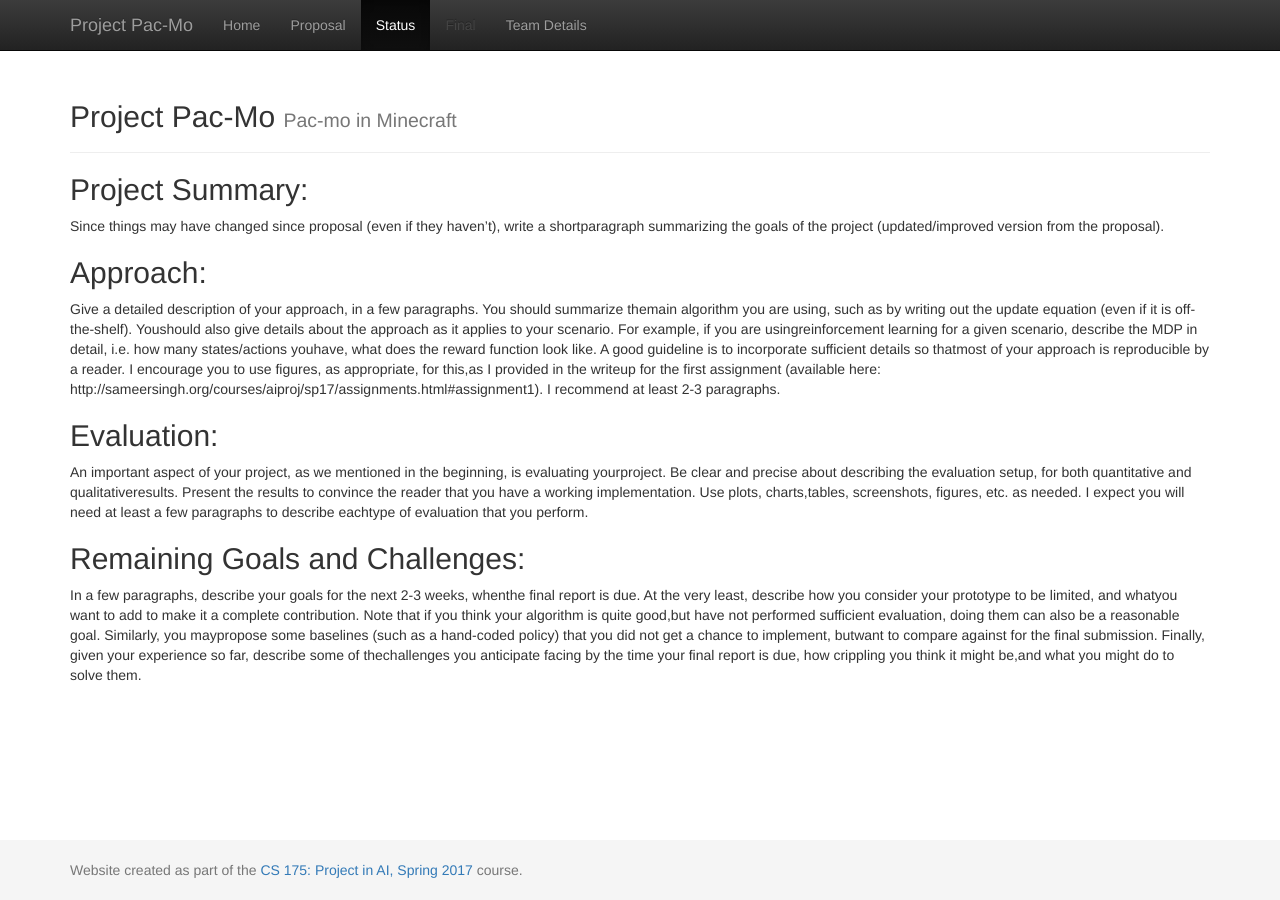
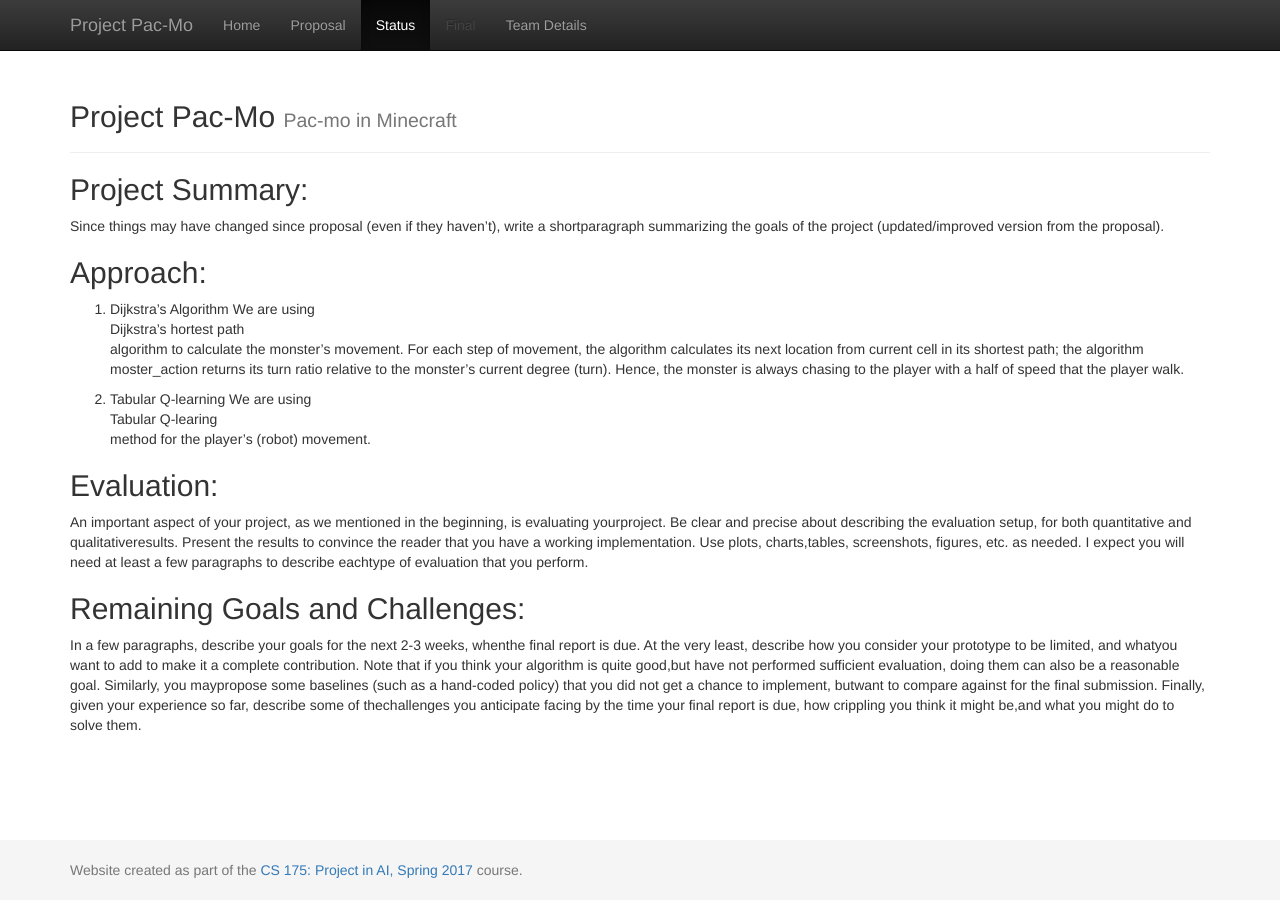
Before and after one commit to qdingqim/Pac-mo, a Jekyll site: the page built from docs/status.md, in a window 1280 px wide. Built offline with Jekyll 4.4.1, drawn with Linux system fonts in a browser that asks for light colours.

Commit message:
Update status.md

```diff
--- a/docs/status.md
+++ b/docs/status.md
@@ -7,7 +7,11 @@ title: Status
 Since things may have changed since proposal (even if they haven’t), write a shortparagraph summarizing the goals of the project (updated/improved version from the proposal).
 
 ## Approach:
-Give a detailed description of your approach, in a few paragraphs. You should summarize themain algorithm you are using, such as by writing out the update equation (even if it is off-the-shelf). Youshould also give details about the approach as it applies to your scenario. For example, if you are usingreinforcement learning for a given scenario, describe the MDP in detail, i.e. how many states/actions youhave, what does the reward function look like. A good guideline is to incorporate sufficient details so thatmost of your approach is reproducible by a reader. I encourage you to use figures, as appropriate, for this,as I provided in the writeup for the first assignment (available here: http://sameersingh.org/courses/aiproj/sp17/assignments.html#assignment1). I recommend at least 2-3 paragraphs.
+1. Dijkstra's Algorithm
+   We are using <br>Dijkstra's hortest path<br> algorithm to calculate the monster's movement. For each step of movement, the algorithm      calculates its next location from current cell in its shortest path; the algorithm moster_action returns its turn ratio relative to      the monster's current degree (turn). Hence, the monster is always chasing to the player with a half of speed that the player walk.
+
+2. Tabular Q-learning
+   We are using <br>Tabular Q-learing<br> method for the player's (robot) movement.
 
 ## Evaluation:
 An important aspect of your project, as we mentioned in the beginning, is evaluating yourproject. Be clear and precise about describing the evaluation setup, for both quantitative and qualitativeresults. Present the results to convince the reader that you have a working implementation. Use plots, charts,tables, screenshots, figures, etc. as needed. I expect you will need at least a few paragraphs to describe eachtype of evaluation that you perform.
```
